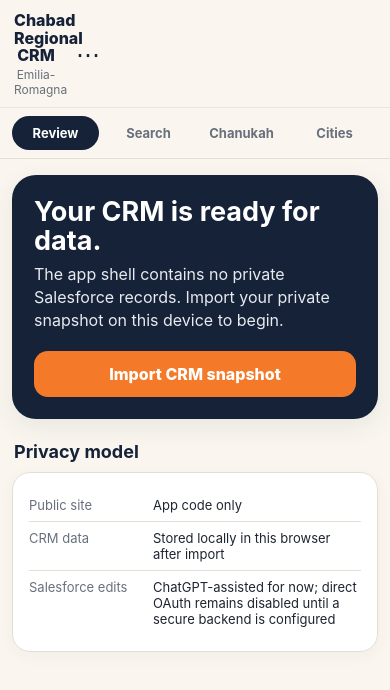
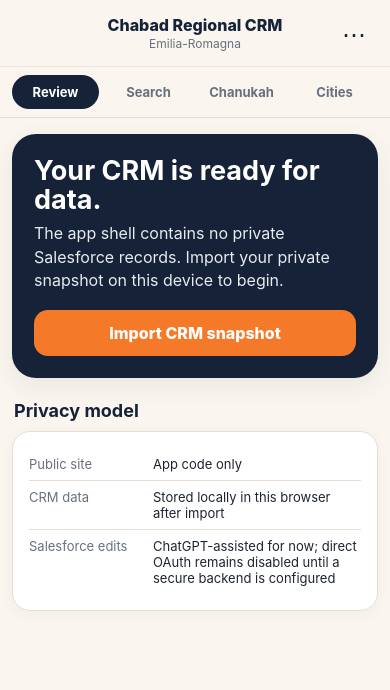
Before and after one commit to levibraun770-coder/chabad, a plain HTML site: page crm/index.html in a window 390 px wide. Drawn offline with Linux system fonts and the light colour scheme.

Commit message:
Fix CRM mobile header layout

```diff
--- a/crm/styles.css
+++ b/crm/styles.css
@@ -21,7 +21,7 @@ button { cursor:pointer; }
 a { color:var(--burgundy); }
 .app-shell { min-height:100vh; max-width:760px; margin:0 auto; background:var(--cream); }
 .app-header { position:sticky; top:0; z-index:20; display:grid; grid-template-columns:44px 1fr 44px; align-items:center; gap:8px; padding:12px 14px 10px; background:rgba(250,246,239,.96); backdrop-filter: blur(16px); border-bottom:1px solid rgba(143,23,62,.09); }
-.brand { min-width:0; text-align:center; }
+.brand { min-width:0; text-align:center; grid-column:2; }\n#backBtn { grid-column:1; grid-row:1; }\n#moreBtn { grid-column:3; grid-row:1; }\n#backBtn.hidden { display:block !important; visibility:hidden; pointer-events:none; }
 .brand-title { font-weight:800; color:var(--navy); line-height:1.1; }
 .brand-subtitle { margin-top:2px; font-size:12px; color:var(--muted); }
 .icon-btn { border:0; background:transparent; color:var(--navy); font-size:24px; width:44px; height:44px; border-radius:50%; }
```
